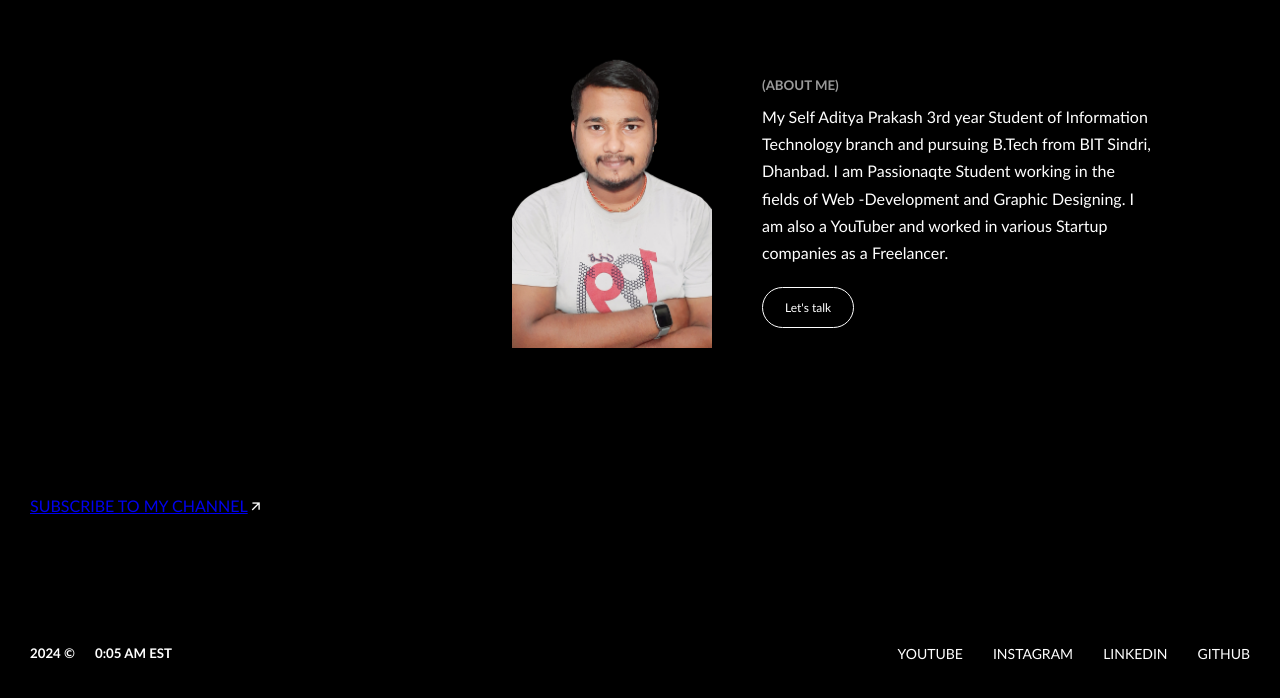
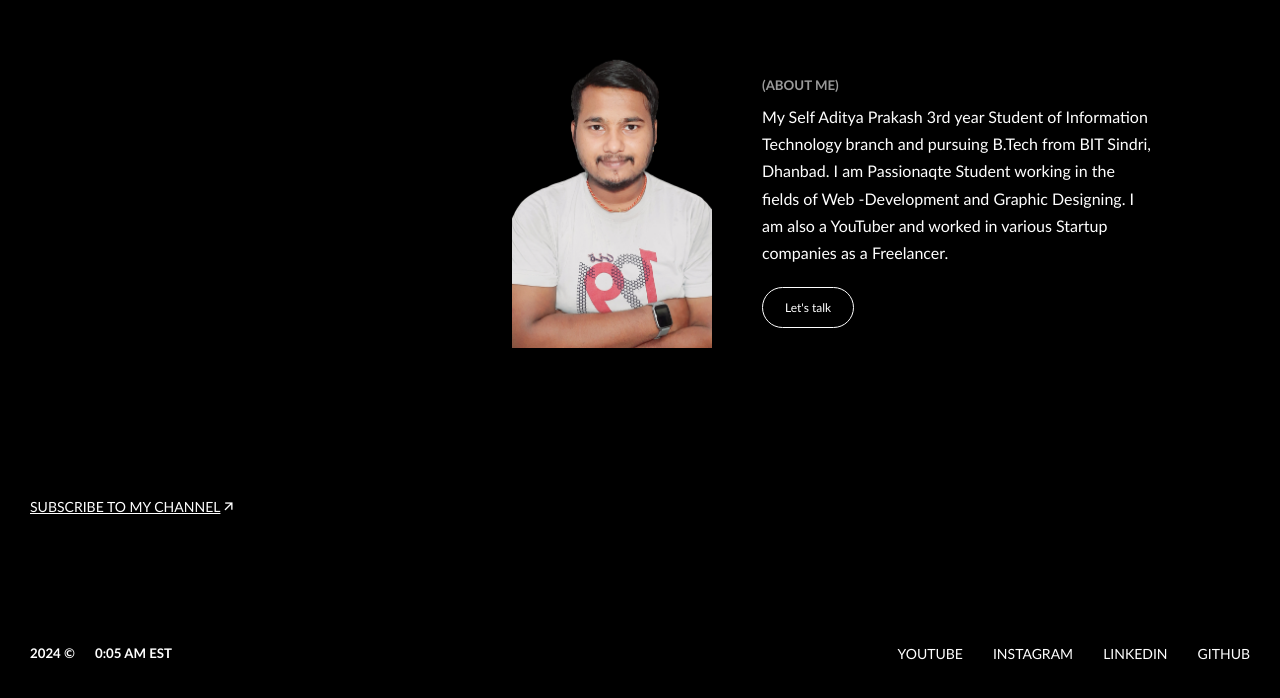
Before and after one commit to Aditech14/MyPortfolio, a plain HTML site: page index.html in a window 1280 px wide. Shown: the part 1798-2496 px from the top of the page. Drawn offline with nearby package versions, Linux system fonts and the light colour scheme; a script that the page names is missing.

Commit message:
style.css

```diff
--- a/style.css
+++ b/style.css
@@ -227,10 +227,11 @@ html, body {
     opacity: .6;
 }
 
-#subscribe h3 {
+#subscribe a{
     text-transform: uppercase;
     font-size: 14px;
     margin-top: 10px;
+    color: #fff;
 }
 
 #footer {
```
